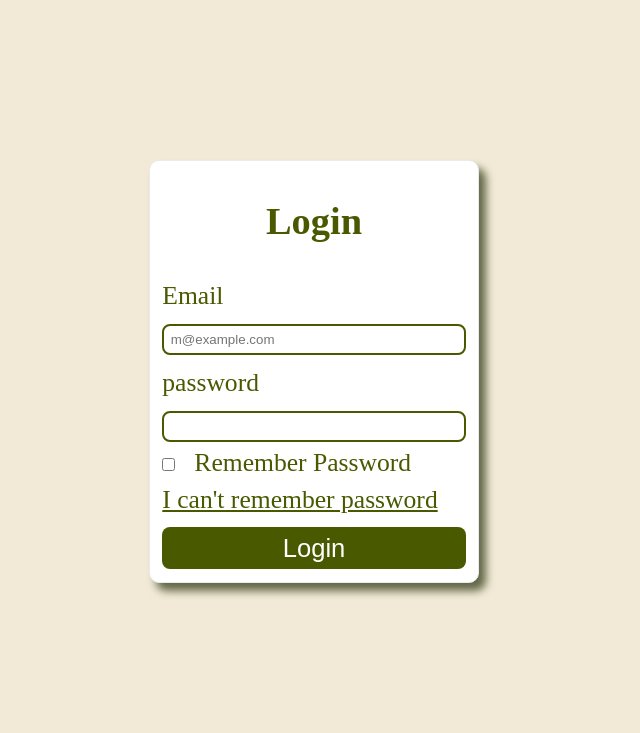
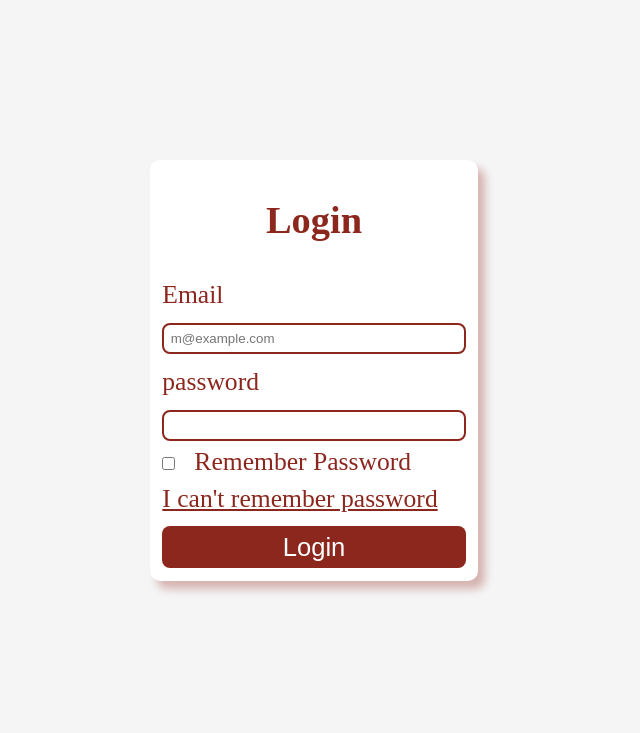
Before and after one commit to Negar-Niksirat/Book-Valley, a PHP site: page /loginPage.html in a window 1280 px wide. Shown: the top 733 px of the page, without its empty margins (326-966 px from the left). Run offline with PHP 8.4, Linux system fonts and the light colour scheme.

Commit message:
Change background color and update login page design

```diff
--- a/CSS/loginPageStyle.css
+++ b/CSS/loginPageStyle.css
@@ -6,18 +6,18 @@ body
     align-items: center;
     height: 100%;
     overflow: hidden;
-    background-color: #F2EAD7;
+    background-color: #f5f5f5;
 
 
 }
 
 .Login-form
 {
-  color: #495900;
+  color: #8c271e;
   background-color: white;
-  border: 1px solid #E8EAEE;
+
   border-radius: 10px ;
-  box-shadow: 7px 8px 8px #626847;
+  box-shadow: 7px 8px 8px #91291f52;
   width:25%;
   display: flex;
   flex-direction: column;
@@ -32,7 +32,7 @@ body
 h2
 {
 
-  color: #495900;
+  color:#8c271e;
   text-align: center;
 
 
@@ -41,7 +41,7 @@ h2
 button
 {
     color: white;
-    background-color: #495900;
+    background-color:#8c271e;
     border: 0;
     border-radius: 8px;
     margin: 2%;
@@ -50,14 +50,14 @@ button
     padding: 2%;
 }
 a{
-  color: #495900;
+  color: #8c271e;
   margin: 2%;
 }
 input
 {
   padding: 2%;
   margin: 2%;
-  border:2px solid #495900;
+  border:2px solid #8c271e;
   border-radius: 8px;
 
 
--- a/CSS/style.css
+++ b/CSS/style.css
@@ -2,7 +2,7 @@ html , body
 {
     height: 100%;
     margin: 0;
-    color:#F0E7D8 ;
+    background-color:#f5f5f5 ;
     overflow-x: hidden;
     font-family: 'Segoe UI', Tahoma, Geneva, Verdana, sans-serif;
 }
@@ -27,7 +27,7 @@ html , body
 #search
 {
     padding: 7% 6%;
-    background-color: #F5F5F5;
+    background-color: #e2e2e2;
     border:0;
     border-radius: 30px;
     color:#8C271E;
```
